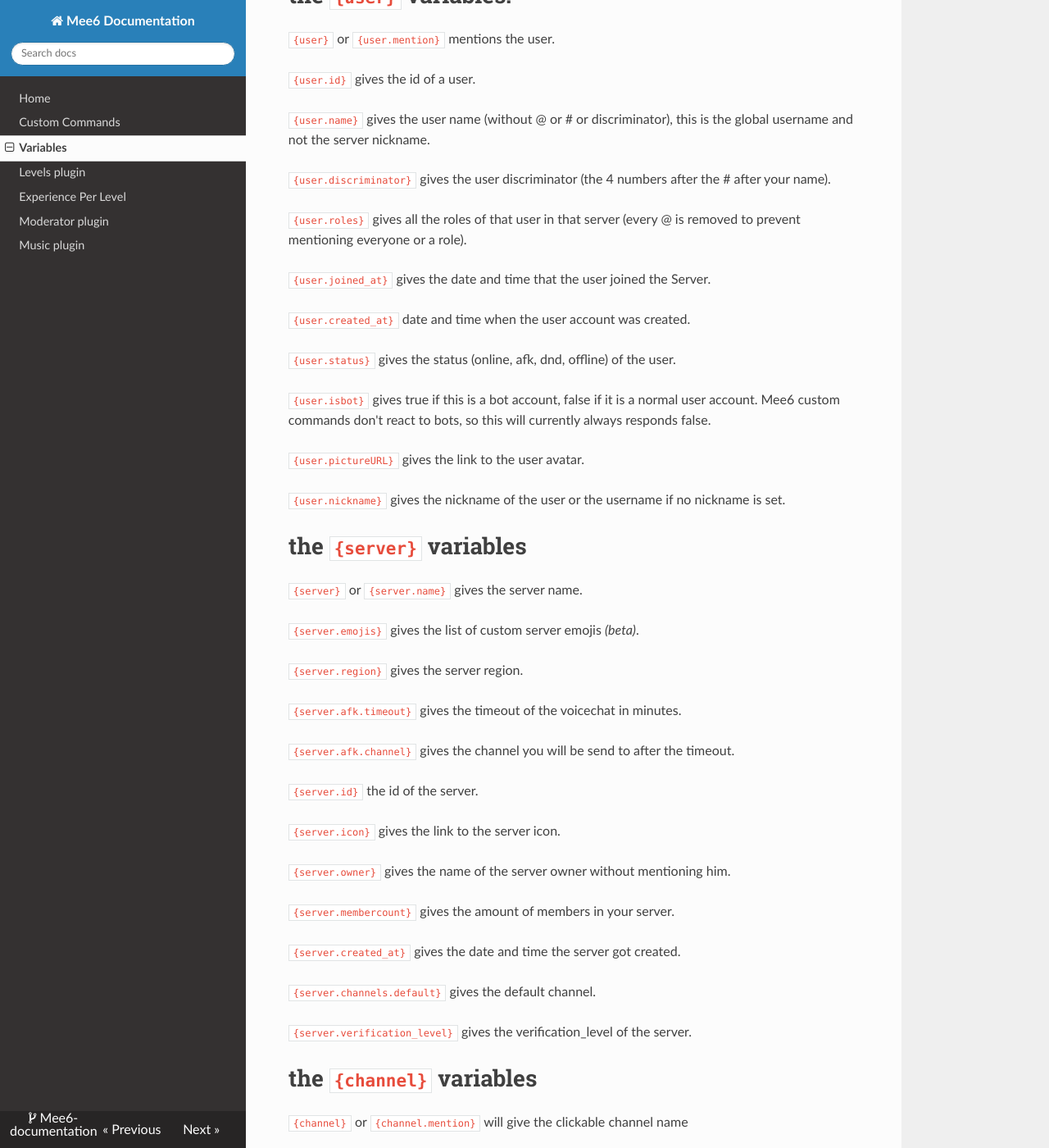
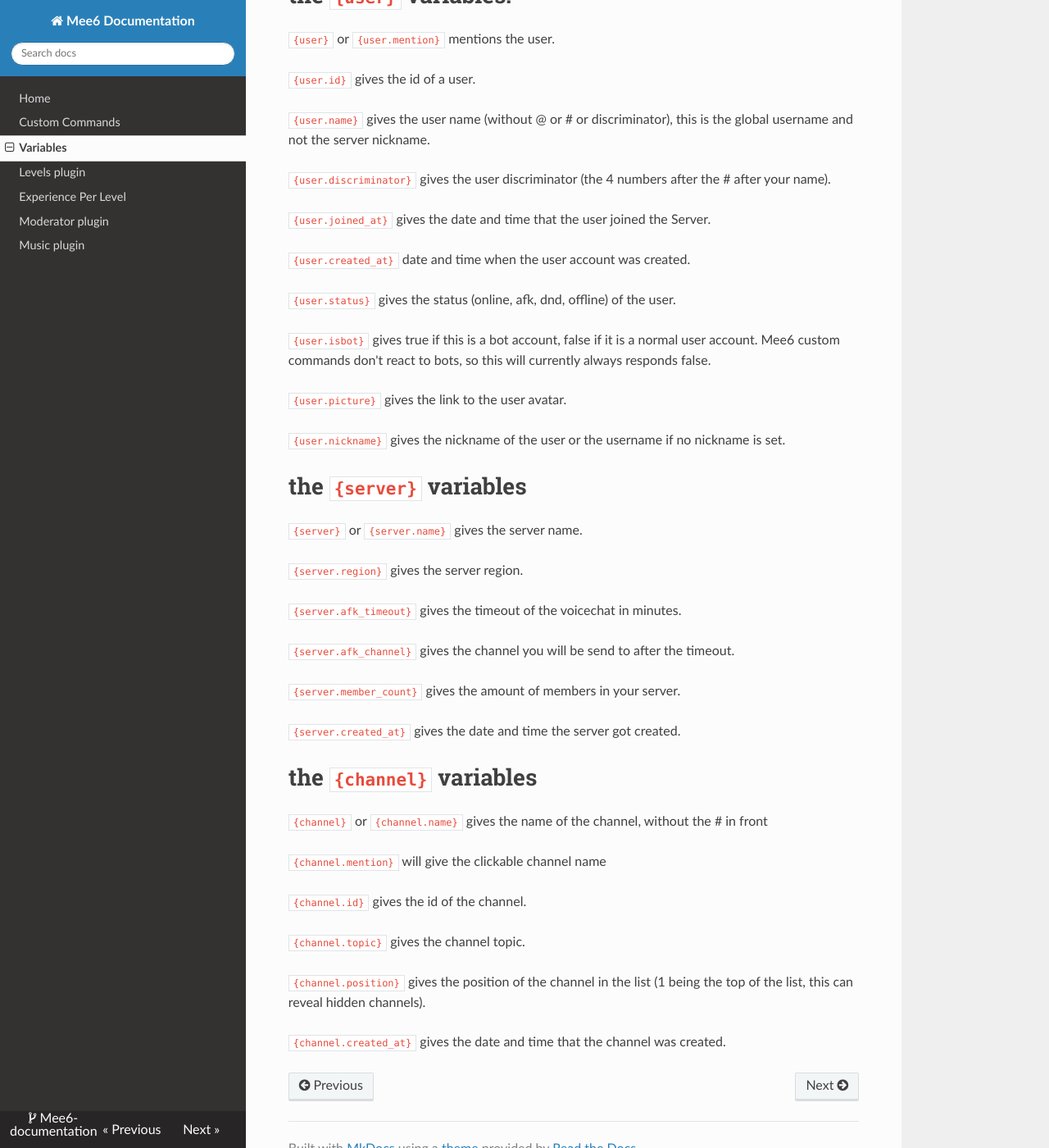
Before and after one commit to Mee6/Mee6-documentation, an MkDocs documentation site: the page built from docs/Variables.md, in a window 1280 px wide and 1400 px high, scrolled down 197 px. Shown: the whole window at 82% size. Built offline with MkDocs 1.6.1, drawn with Linux system fonts in a browser that asks for light colours; nearby versions of some CDN libraries; old or Windows-style settings are respelled for this version of MkDocs; some of the changed text lies outside the part shown.

Commit message:
corrected variables page

```diff
--- a/docs/Variables.md
+++ b/docs/Variables.md
@@ -11,8 +11,6 @@
 
 `{user.discriminator}` gives the user discriminator (the 4 numbers after the # after your name).
 
-`{user.roles}` gives all the roles of that user in that server (every @ is removed to prevent mentioning everyone or a role).
-
 `{user.joined_at}` gives the date and time that the user joined the Server.
 
 `{user.created_at}` date and time when the user account was created.
@@ -22,7 +20,7 @@
 `{user.isbot}` gives true if this is a bot account, false if it is a normal user account.
 Mee6 custom commands don't react to bots, so this will currently always responds false.
 
-`{user.pictureURL}` gives the link to the user avatar.
+`{user.picture}` gives the link to the user avatar.
 
 `{user.nickname}` gives the nickname of the user or the username if no nickname is set.
 
@@ -30,33 +28,23 @@
 
 `{server}` or `{server.name}` gives the server name.
 
-`{server.emojis}` gives the list of custom server emojis _(beta)_.
-
 `{server.region}` gives the server region.
 
-`{server.afk.timeout}` gives the timeout of the voicechat in minutes.
+`{server.afk_timeout}` gives the timeout of the voicechat in minutes.
 
-`{server.afk.channel}` gives the channel you will be send to after the timeout.
+`{server.afk_channel}` gives the channel you will be send to after the timeout.
 
-`{server.id}` the id of the server.
+[//]: # (`{server.icon}` gives the link to the server icon.)
 
-`{server.icon}` gives the link to the server icon.
-
-`{server.owner}` gives the name of the server owner without mentioning him.
-
-`{server.membercount}` gives the amount of members in your server.
+`{server.member_count}` gives the amount of members in your server.
 
 `{server.created_at}` gives the date and time the server got created.
 
-`{server.channels.default}` gives the default channel.
-
-`{server.verification_level}` gives the verification_level of the server.
-
 # the `{channel}` variables
 
-`{channel}` or `{channel.mention}` will give the clickable channel name
+`{channel}` or `{channel.name}` gives the name of the channel, without the # in front
 
-`{channel.name}` gives the name of the channel, without the # in front
+`{channel.mention}` will give the clickable channel name
 
 `{channel.id}` gives the id of the channel.
 
```
Also changed, not shown: docs/Commands.md (+1 -1 lines).
